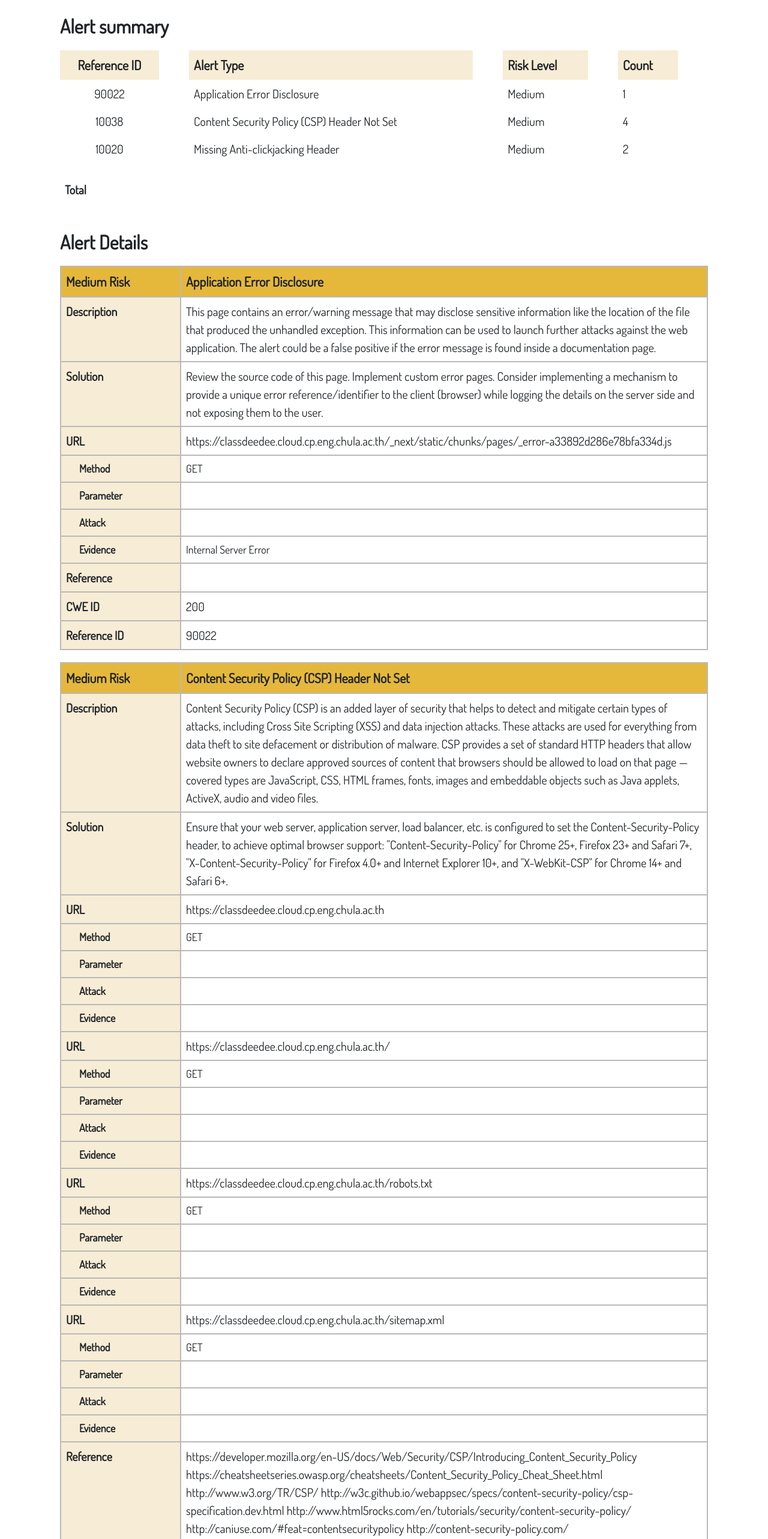
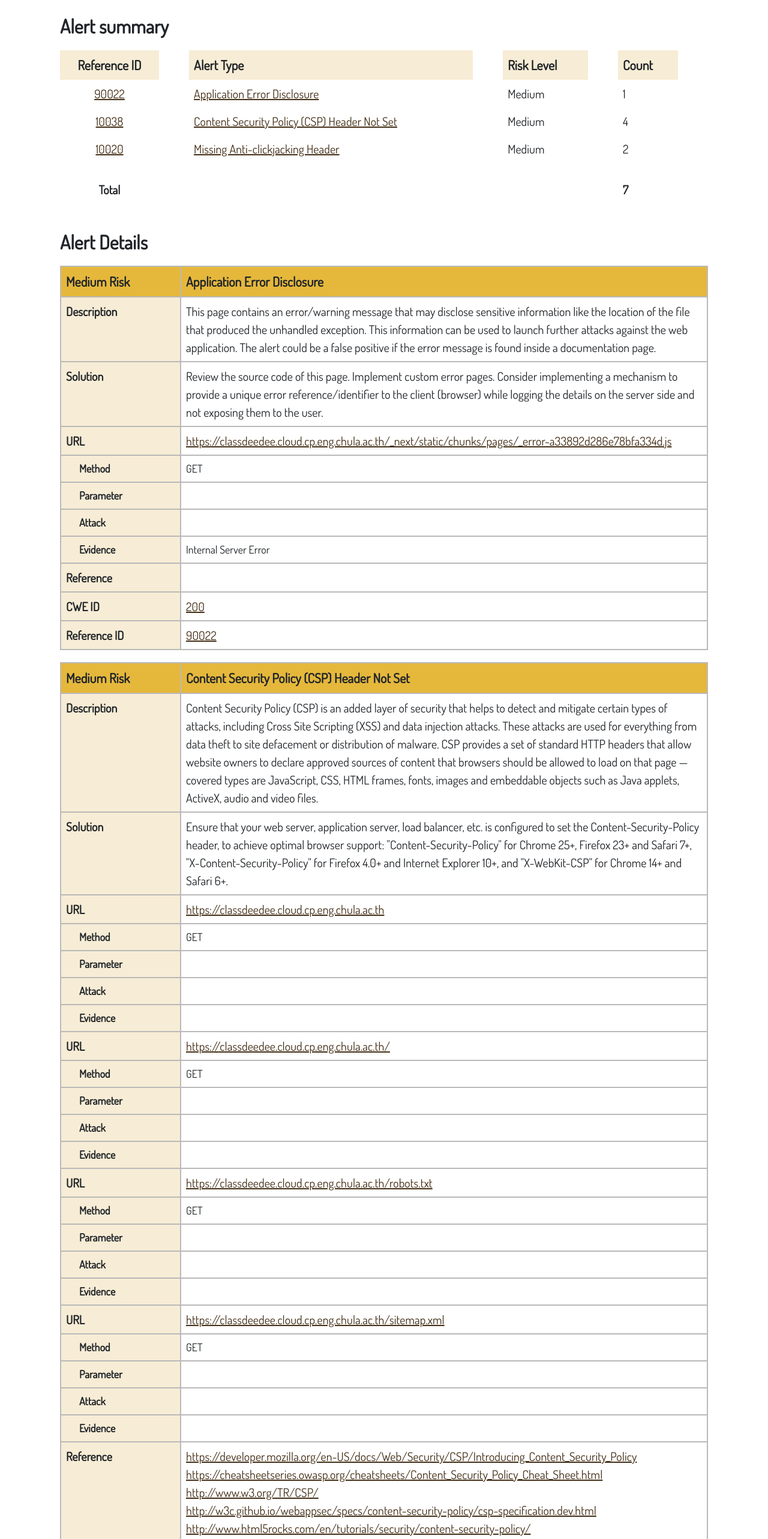
Before and after one commit to sirasbook/mr-robot-frontend, a React (Create React App) app: page /report in a window 1280 px wide. Shown: the part 3080-5646 px from the top of the page at 60% size. Built offline with nearby package versions, Linux system fonts and the light colour scheme.

Commit message:
add href to every link

```diff
--- a/src/reports/alerts-found/alert.js
+++ b/src/reports/alerts-found/alert.js
@@ -3,6 +3,7 @@ import "./alert.scss";
 
 const Alert = () => {
 
+    var total = 0;
     const data = {
         alerts: [
             {
@@ -106,10 +107,17 @@ const Alert = () => {
 
     const displayAlertSummary = data.alerts.map(
         (info) => {
+            total = total + parseInt(info.count)
             return (
                 <tr>
-                    <td className="center">{info.refid}</td>
-                    <td>{info.name}</td>
+                    <td className="center">
+                        <a href={`https://www.zaproxy.org/docs/alerts/${info.refid}`}>
+                            {info.refid}
+                        </a>
+                    </td>
+                    <td>
+                        <a href={`#${info.name}`}>{info.name}</a>
+                    </td>
                     <td>{info.risk.split('(')[0]}</td>
                     <td className="count">{info.count}</td>
                 </tr>
@@ -121,12 +129,11 @@ const Alert = () => {
         (info) => {
             const displayURL =  info.instances.map(
                 (instance) => {
-                    console.log(instance)
                     return (
                         <tbody>
                             <tr>
                                 <td className="left">URL</td>
-                                <td>{instance.uri}</td>
+                                <td><a href={instance.uri}>{instance.uri}</a></td>
                             </tr>
                             <tr>
                                 <td className="left-sub">Method</td>
@@ -149,8 +156,21 @@ const Alert = () => {
                 }
             )
 
+            const reference = info.reference.split('<p>')
+            for (var i in reference) {
+                reference[i] = reference[i].split('</p>')[0]
+            }
+
+            const renderReference = reference.map(
+                (ref) => {
+                    return (
+                        <tr><a href={ref}>{ref}</a></tr>
+                    )
+                }
+            )
+
             return (
-                <table class="table table-detail">
+                <table class="table table-detail" id={info.name}>
                     <thead>
                         <tr>
                            <th className="risk">{info.risk.split('(')[0]} Risk</th>
@@ -171,15 +191,23 @@ const Alert = () => {
                     <tbody>
                         <tr>
                             <td className="left">Reference</td>
-                            <td>{info.reference.replace( /(<([^>]+)>)/ig, '\n')}</td>
+                            <td>{renderReference}</td>
                         </tr>
                         <tr>
                             <td className="left">CWE ID</td>
-                            <td>{info.cweid}</td>
+                            <td>
+                                <a href={`https://cwe.mitre.org/data/definitions/${info.cweid}.html`}>
+                                    {info.cweid}
+                                </a>
+                            </td>
                         </tr>
                         <tr>
                             <td className="left">Reference ID</td>
-                            <td>{info.refid}</td>
+                            <td>
+                                <a href={`https://www.zaproxy.org/docs/alerts/${info.refid}`}>
+                                    {info.refid}
+                                </a>
+                            </td>
                         </tr>
                     </tbody>
                 </table>
@@ -202,10 +230,10 @@ const Alert = () => {
                 <tbody>
                     {displayAlertSummary}
                     <tr>
-                        <td className="total">Total</td>
+                        <td className="total center">Total</td>
                         <td className="total"></td>
                         <td className="total"></td>
-                        <td className="total"></td>
+                        <td className="total">{total}</td>
                     </tr>
                 </tbody>
             </table>
--- a/src/reports/alerts-found/alert.scss
+++ b/src/reports/alerts-found/alert.scss
@@ -71,4 +71,16 @@
             font-size: 18px;
         }
     }
+    a {
+        color: #442f17;
+        &:hover {
+            color: #ae8b63;
+        }
+    }
+
+    .flex-col {
+        display: flex;
+        flex-direction: column;
+        border: none;
+    }
 }
```
